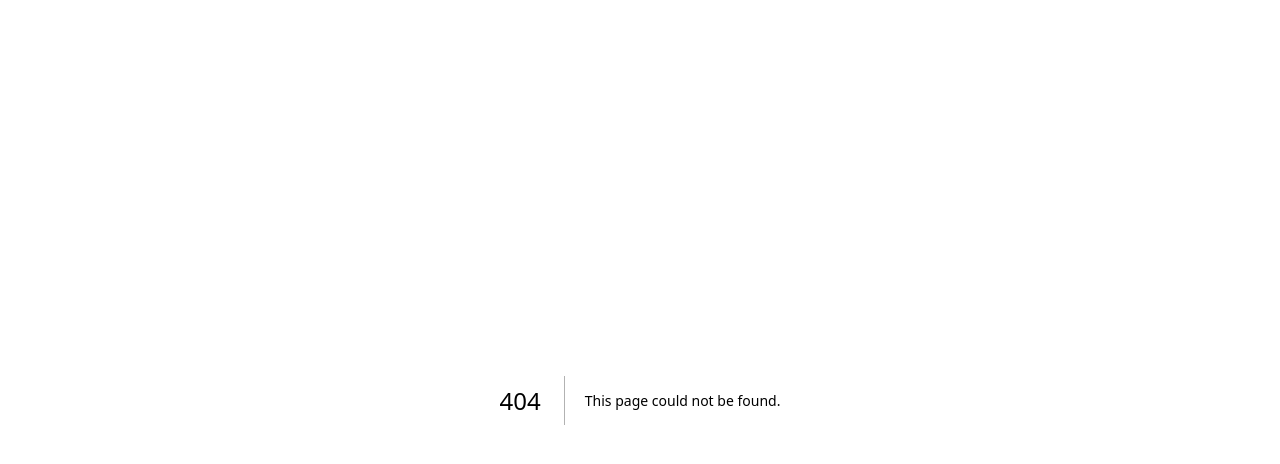
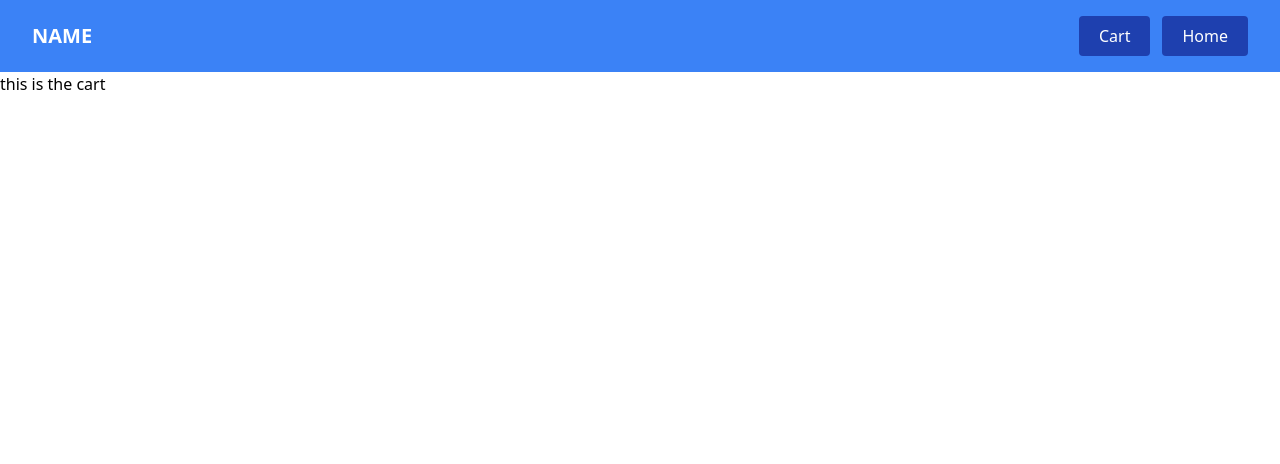
Before and after one commit to isaiahmartin847/farm-web, a Next.js app: page /cart in a window 1280 px wide. Before the commit this address had no page. Shown: the top 464 px of the page. Built offline with nearby package versions, Linux system fonts and the light colour scheme.

Commit message:
added the navigation to the nav bar and added the cart class

```diff
--- /dev/null
+++ b/src/app/cart/page.js
@@ -0,0 +1,10 @@
+import NavBar from "../components/nav";
+
+export default function Cart() {
+    return (
+        <>
+            <NavBar />
+            <h1>this is the cart</h1>
+        </>
+    )
+}
--- a/src/app/components/header.js
+++ b/src/app/components/nav.js
@@ -1,13 +1,13 @@
 export default function NavBar () {
     return (
-        <nav className="bg-blue-500 p-4">
+        <nav className="bg-blue-500 p-4 sticky top-0 z-50">
             <div className="flex justify-between items-center text-white">
                 <div className="flex item-center ml-4">
                     <h1 className="font-extrabold text-xl">NAME</h1>
                 </div>
                 <div className="flex items-center mr-4 text-white">
-                    <a href="#" className="bg-blue-800 px-5 py-2 rounded mr-3">Cart</a>
-                    <a href="#" className="bg-blue-800 px-5 py-2 rounded">Home</a>
+                    <a href="/cart" className="bg-blue-800 px-5 py-2 rounded mr-3">Cart</a>
+                    <a href="/" className="bg-blue-800 px-5 py-2 rounded">Home</a>
                 </div>
             </div>
         </nav>
--- a/src/app/page.js
+++ b/src/app/page.js
@@ -1,4 +1,4 @@
-import NavBar from "./components/header";
+import NavBar from "./components/nav";
 import List from "./components/list";
 
 
```
